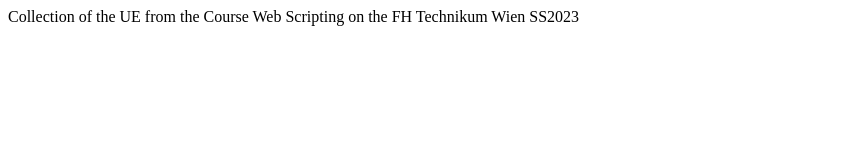
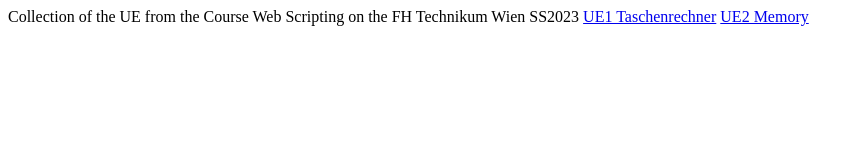
Before and after one commit to ChornTechnikum/webs2023, a plain HTML site: page index.html in a window 1280 px wide. Shown: the whole page, without its empty margins (0-863 px from the left). Drawn offline with Linux system fonts and the light colour scheme.

Commit message:
Update Index html

```diff
--- a/index.html
+++ b/index.html
@@ -1 +1,4 @@
 Collection of the UE from the Course Web Scripting on the FH Technikum Wien SS2023
+
+<a href="/ue2">UE1 Taschenrechner</a>
+<a href="/ue2">UE2 Memory</a>
```
